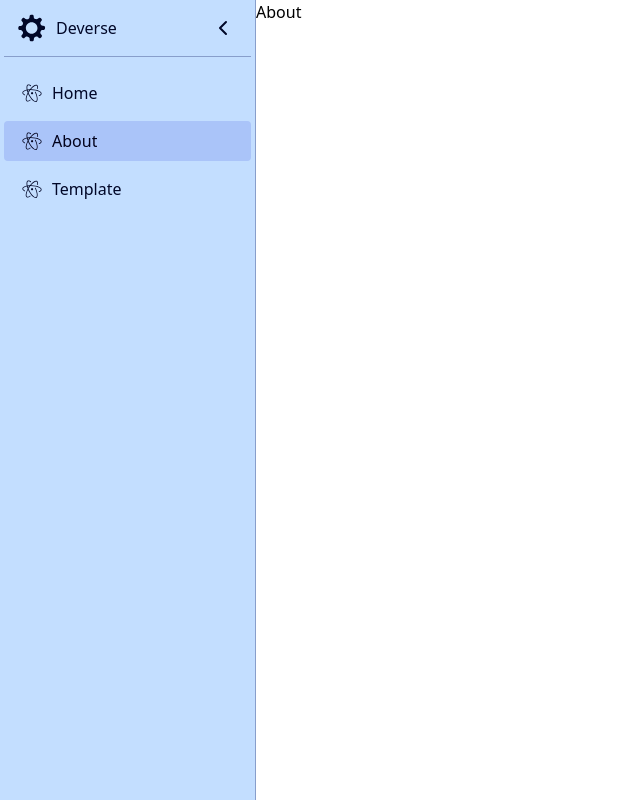
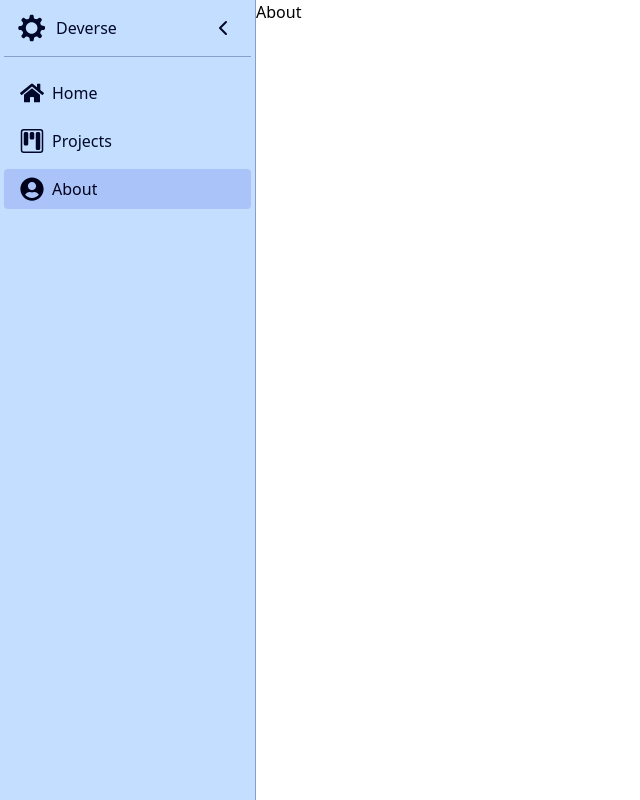
Before and after one commit to Shirou-Inu/Deverse, a React (Vite) app: page /Deverse/about in a window 1280 px wide. Shown: the whole page, without its empty margins (0-640 px from the left). Built offline with nearby package versions, Linux system fonts and the light colour scheme.

Commit message:
Update sidebar links

```diff
--- a/src/common/components/Sidebar/Sidebar.tsx
+++ b/src/common/components/Sidebar/Sidebar.tsx
@@ -1,15 +1,20 @@
+import SidebarHeader from "./SidebarHeader";
+import SidebarLinkCard from "./SidebarLinkCard";
 import { useState } from "react";
+import { useLocation } from "react-router-dom";
 import { motion } from "framer-motion";
-import SidebarHeader from "./SidebarHeader";
-import { DiAtom } from "react-icons/di";
-import SidebarLinkCard from "./SidebarLinkCard";
-import { useLocation } from "react-router-dom";
 import { basePath } from "../../utils/routes";
+import { FaHome, FaUserCircle } from "react-icons/fa";
+import { BsKanban } from "react-icons/bs";
 
 const contentLinks = [
-  { url: basePath + "/", text: "Home", icon: <DiAtom size={24} /> },
-  { url: basePath + "/about", text: "About", icon: <DiAtom size={24} /> },
-  { url: basePath + "/template", text: "Template", icon: <DiAtom size={24} /> },
+  { url: basePath + "/", text: "Home", icon: <FaHome size={24} /> },
+  {
+    url: basePath + "/projects",
+    text: "Projects",
+    icon: <BsKanban size={24} />,
+  },
+  { url: basePath + "/about", text: "About", icon: <FaUserCircle size={24} /> },
 ];
 
 const Sidebar: React.FC = () => {
--- /dev/null
+++ b/src/pages/Projects/Projects.tsx
@@ -0,0 +1,9 @@
+function Projects() {
+  return (
+    <main>
+      <h1>Projects</h1>
+    </main>
+  );
+}
+
+export default Projects;
```
Also changed, not shown: src/common/utils/routes.tsx (+3 -5 lines).
